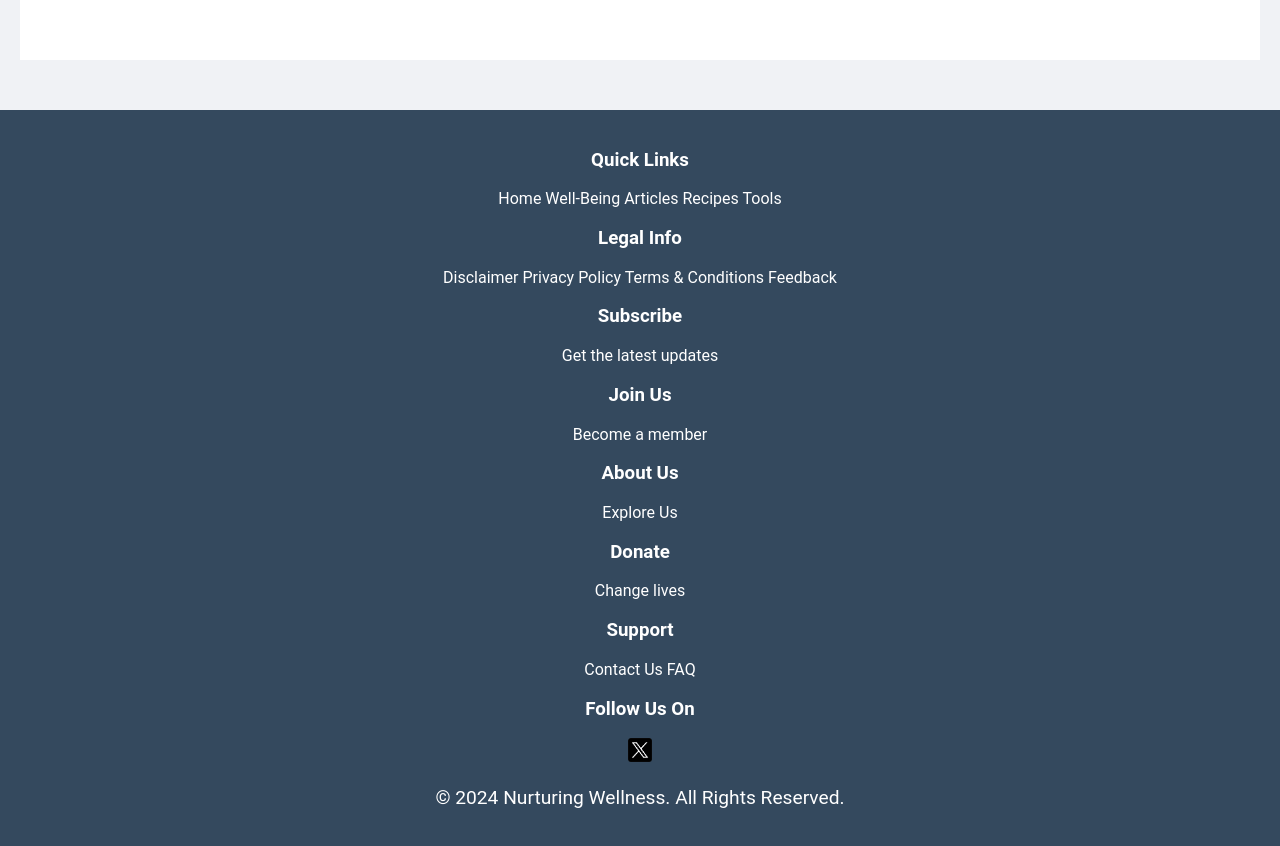
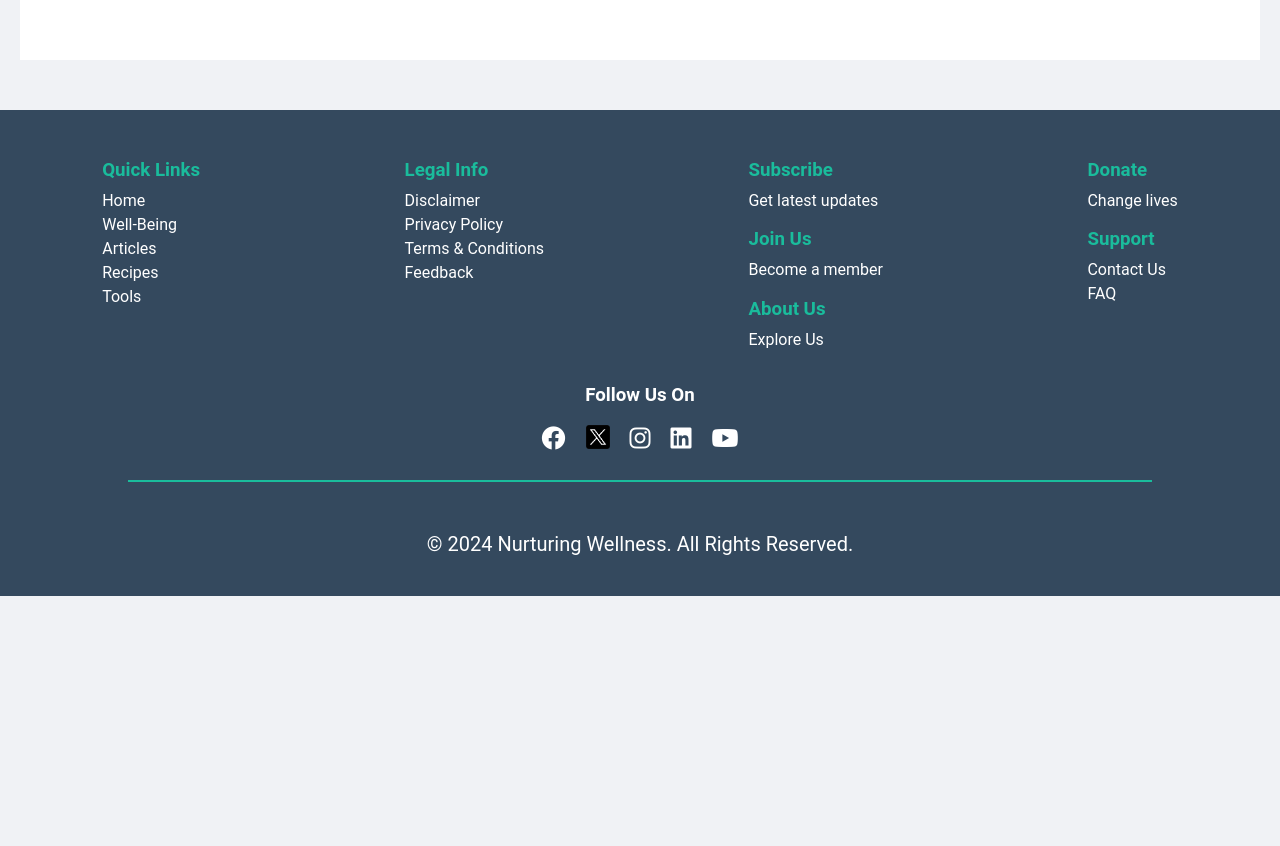
Before and after one commit to Sayan-procoder01/WellBeing_Nurture, a website: page profile.html in a window 1280 px wide. Shown: the part 1580-2426 px from the top of the page. After the commit the page ends 2176 px from the top, so only its background shows below. Drawn offline with Linux system fonts and the light colour scheme.

Commit message:
Last changes

```diff
--- a/profile.html
+++ b/profile.html
@@ -5,7 +5,72 @@
     <meta name="viewport" content="width=device-width, initial-scale=1.0">
     <title>Profile</title>
     <link rel="stylesheet" href="css/styles.css">
+    <link rel="stylesheet" href="https://cdnjs.cloudflare.com/ajax/libs/font-awesome/6.0.0-beta3/css/all.min.css">
     <style>
+        /* Footer Styles */
+        .footer-links {
+            display: flex;
+            justify-content: space-around;
+            margin-bottom: 20px;
+            flex-wrap: wrap;
+        }
+        .footer-links div {
+            margin: 10px;
+            text-align: left;
+        }
+        .footer-links h3 {
+            color: #1abc9c;
+            margin-bottom: 10px;
+        }
+        .footer-links a {
+            color: #fff;
+            text-decoration: none;
+            display: block;
+            margin: 5px 0;
+        }
+        .footer-links a:hover {
+            text-decoration: underline;
+        }
+        .social-media {
+            display: flex;
+            justify-content: center;
+            margin-top: 10px;
+        }
+        .social-media a {
+            margin: 0 10px;
+            color: #fff;
+            font-size: 1.5em;
+        }
+        .social-media a:hover {
+            color: #1abc9c;
+        }
+        .legal-section {
+            text-align: left;
+            margin: 20px 0;
+        }
+        .legal-section h3 {
+            color: #1abc9c;
+            margin-bottom: 10px;
+        }
+        .legal-section a {
+            color: #fff;
+            text-decoration: none;
+            display: block;
+            margin: 5px 0;
+        }
+        .legal-section a:hover {
+            text-decoration: underline;
+        }
+        .footer p {
+            font-size: 1.25em;
+            margin-top: 50px;
+        }
+        .separator {
+            border-top: 2px solid #1abc9c;
+            margin: 25px auto;
+            width: 80%;
+        }
+
         .content {
             display: flex;
             flex-direction: column;
@@ -70,9 +135,9 @@
                 <li><a href="vitaltips.html">Vital Tips</a></li>
                 <li><a href="article.html">Articles</a></li>
                 <li><a href="recipe.html">Recipes</a></li>
-                <li><a href="forum.html">Forums</a></li>
+                <!-- <li><a href="forum.html">Forums</a></li> -->
                 <li><a href="tools.html">Tools</a></li>
-                <li><a href="profile.html">Profile</a></li>
+                <!-- <li><a href="profile.html">Profile</a></li> -->
                 <li><a href="faq.html">FAQ</a></li>
             </ul>
         </div>
@@ -149,7 +214,7 @@
             </div>
             <div>
                 <h3>Subscribe</h3>
-                <a href="subscribe.html">Get the latest updates</a>
+                <a href="subscribe.html">Get latest updates</a>
                 <h3>Join Us</h3>
                 <a href="joinus.html">Become a member</a>
                 <h3>About Us</h3>
```
Also changed, not shown: about.html (+1 -1 lines), article.html (+1 -1 lines), contact.html (+1 -1 lines), disclaimer.html (+1 -1 lines), donate.html (+1 -1 lines), faq.html (+1 -1 lines), feedback.html (+1 -1 lines), forum.html (+1 -1 lines), index.html (+1 -1 lines), joinus.html (+2 -2 lines), privacy.html (+2 -2 lines), recipe.html (+1 -1 lines), subscribe.html (+1 -1 lines), terms.html (+1 -1 lines), 2 more files.
